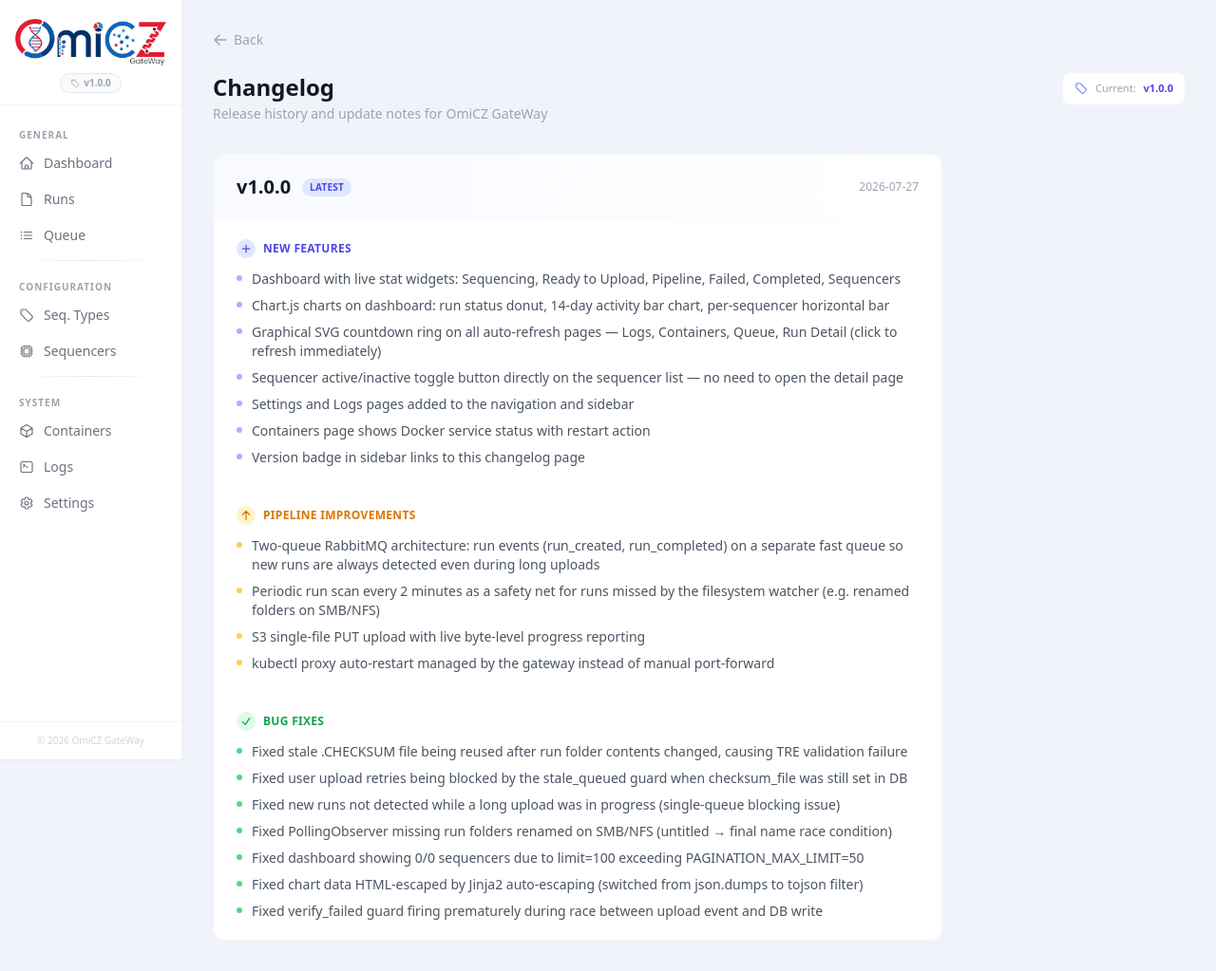
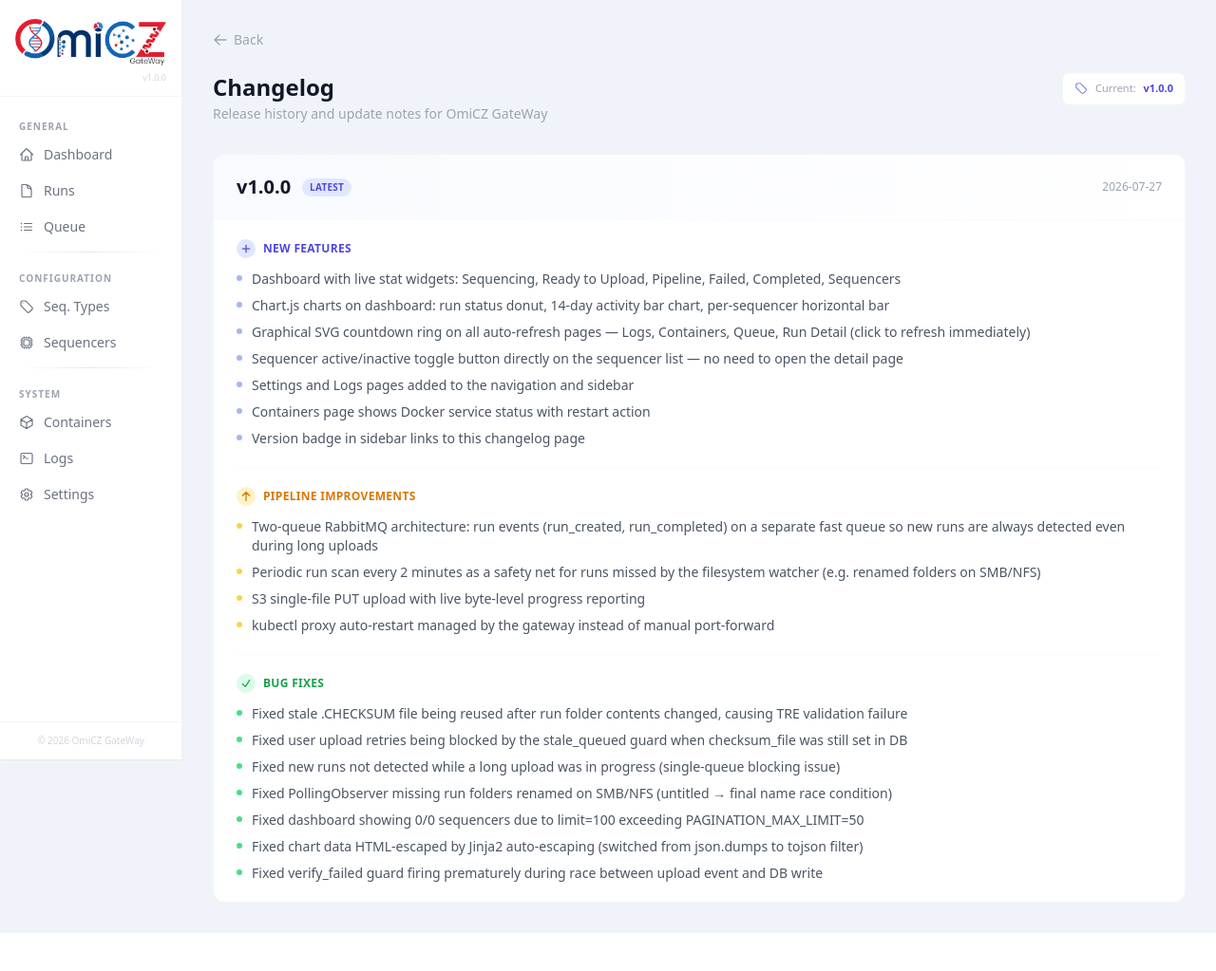
Before and after one commit to BioIT-CEITEC/omicz-gateway-component, a FastAPI app: page /changelog/ in a window 1280 px wide. Shown: the whole page at 95% size. After the commit the page ends 983 px from the top, so only its background shows below. Run offline with FastAPI, Linux system fonts and the light colour scheme; parts of the project's set-up code (start-up, migrations or seed data) failed here and were passed over; some libraries are stand-ins or nearby versions.

Commit message:
Minimise version badge, make changelog full width
- Version badge reduced to plain gray text beside logo (no border/bg)
- Changelog page removes max-w-3xl constraint, now fills full width

```diff
--- a/frontend/templates/changelog.html
+++ b/frontend/templates/changelog.html
@@ -24,7 +24,7 @@
   </div>
 </div>
 
-<div class="max-w-3xl space-y-6">
+<div class="space-y-6">
 {% for release in changelog %}
 
   <div class="bg-white rounded-xl border border-gray-100 overflow-hidden">
--- a/frontend/templates/partials/header.html
+++ b/frontend/templates/partials/header.html
@@ -5,13 +5,8 @@
     <a href="/" class="block">
       <img src="/static/images/logo.png" alt="OmiCZ GateWay" class="w-full" />
     </a>
-    <a href="/changelog/" class="mt-2 flex justify-center group">
-      <span class="inline-flex items-center gap-1 text-[10px] font-semibold text-gray-400 bg-gray-50 border border-gray-200 rounded-full px-2.5 py-0.5 group-hover:bg-indigo-50 group-hover:text-indigo-600 group-hover:border-indigo-200 transition">
-        <svg class="w-2.5 h-2.5" fill="none" viewBox="0 0 24 24" stroke="currentColor" stroke-width="2">
-          <path stroke-linecap="round" stroke-linejoin="round" d="M9.568 3H5.25A2.25 2.25 0 0 0 3 5.25v4.318c0 .597.237 1.17.659 1.591l9.581 9.581c.699.699 1.78.872 2.607.33a18.095 18.095 0 0 0 5.223-5.223c.542-.827.369-1.908-.33-2.607L11.16 3.66A2.25 2.25 0 0 0 9.568 3Z"/><path stroke-linecap="round" stroke-linejoin="round" d="M6 6h.008v.008H6V6Z"/>
-        </svg>
-        v1.0.0
-      </span>
+    <a href="/changelog/" class="mt-1.5 flex justify-end group">
+      <span class="text-[9px] text-gray-300 group-hover:text-indigo-400 transition tabular-nums">v1.0.0</span>
     </a>
   </div>
 
```
